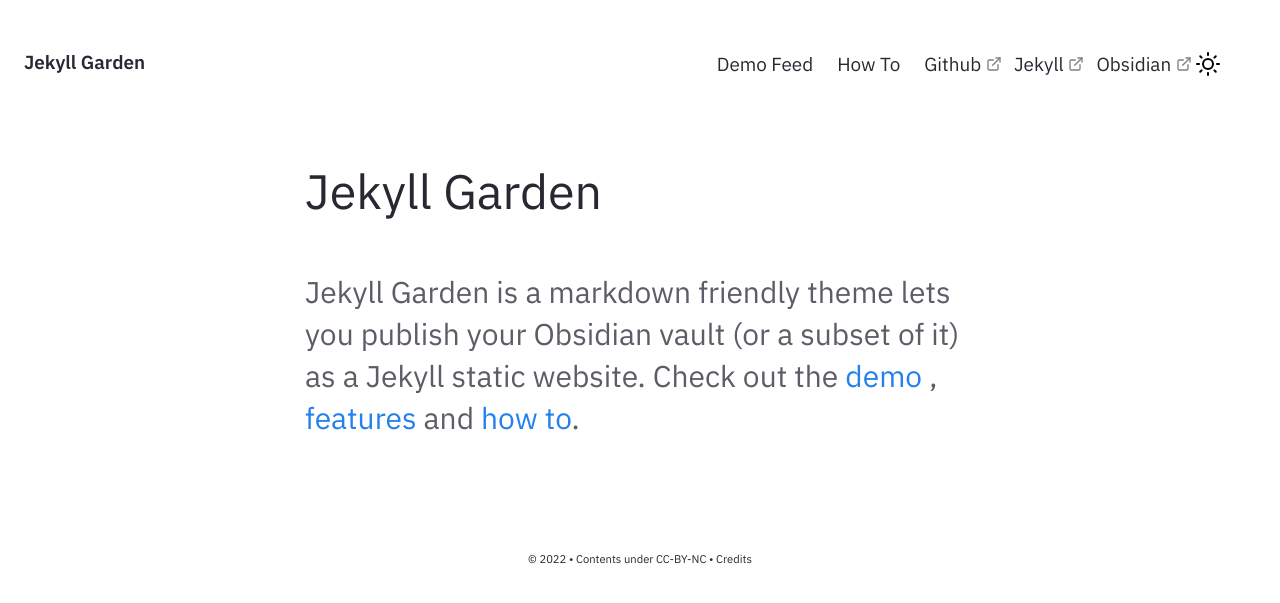
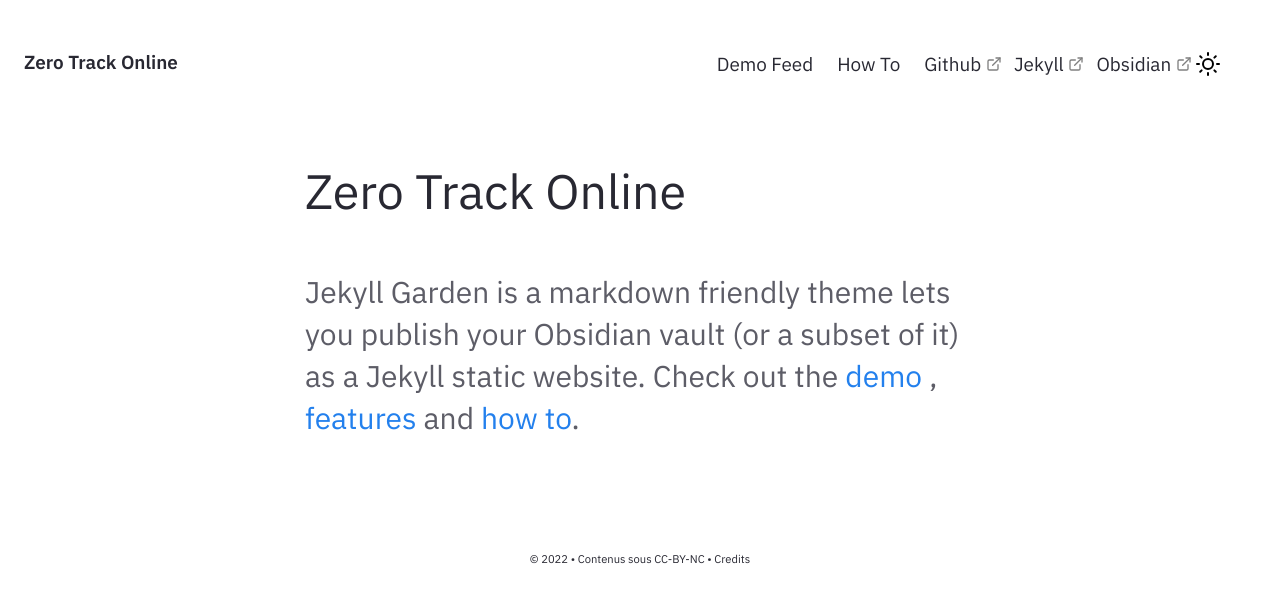
Before and after one commit to zerotrackonline/website, a Jekyll site: the page built from pages/index.md, in a window 1280 px wide. Shown: the top 603 px of the page. Built offline with Jekyll 4.4.1, drawn with Linux system fonts in a browser that asks for light colours.

Commit message:
Update _config.yml

```diff
--- a/_config.yml
+++ b/_config.yml
@@ -27,11 +27,11 @@ baseurl: ""
 
 # Website Header, Description, Footer year and text.
 # If you are deleting this, make sure you remove it from HTML files too
-heading: Jekyll Garden # Change this
-content: Obsidian ready Jekyll Theme
+heading: Zero Track Online # Change this
+content: Pour un web 100% RGPD
 copyright:
   year: © 2022
-  msg: Contents under CC-BY-NC
+  msg: Contenus sous CC-BY-NC
 
 # Set title and content for private & broken link tooltop
 privatelinks:
@@ -42,7 +42,7 @@ privatelinks:
 # To enable set "enabled : true" else, use "enabled:false"
 preferences:
   search:
-    enabled: true
+    enabled: false
   wiki_style_link:
     enabled: true
   pagepreview:
```
